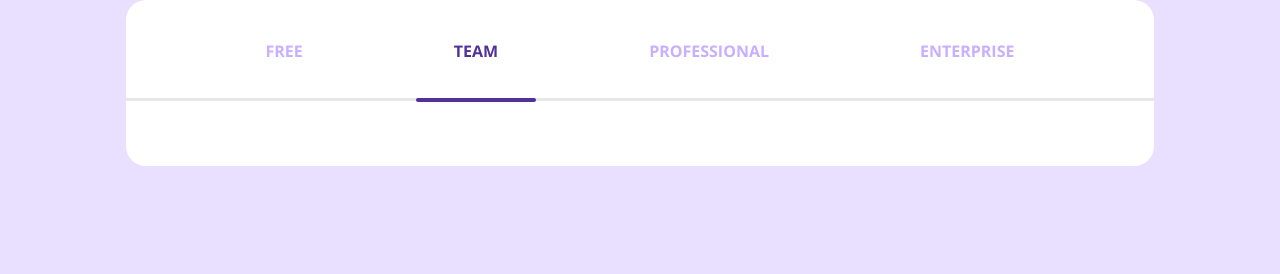
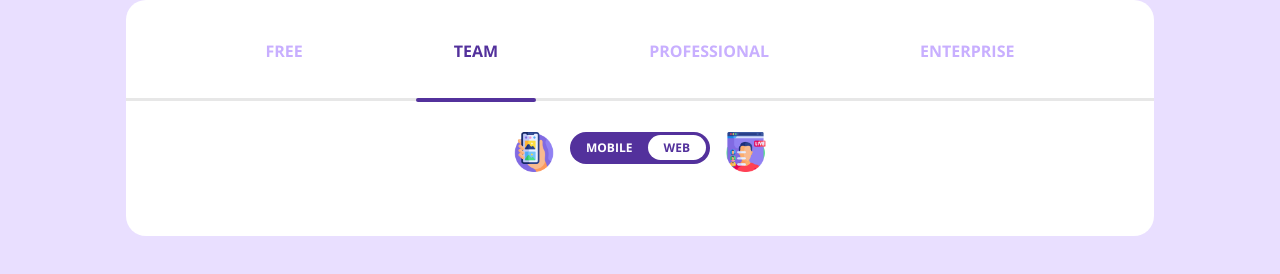
Before and after one commit to jordansbenjamin/Cost-Estimator_Project, a plain HTML site: page index.html in a window 1280 px wide. Shown: the part 126-400 px from the top of the page. Drawn offline with nearby package versions, Linux system fonts and the light colour scheme.

Commit message:
Finished styling the toggle section

```diff
--- a/index.css
+++ b/index.css
@@ -36,6 +36,7 @@ h1 {
     font-weight: bold;
     color: rgb(200, 175, 255);
     padding: 16px;
+    margin-bottom: 30px;
 }
 
 .tabs p {
@@ -71,3 +72,38 @@ h1 {
     z-index: 2;
     border-radius: 10px;
 }
+
+.toggle-wrapper {
+    display: flex;
+}
+
+.toggle-wrapper img {
+    height: 40px;
+    margin: 0 16px;
+}
+
+.toggle {
+    background-color: rgb(83, 49, 156);
+    height: 32px;
+    width: 140px;
+    border-radius: 20px;
+    display: flex;
+    justify-content: space-between;
+    align-items: center;
+    box-sizing: border-box;
+    padding: 0 4px 0 16px;
+    text-transform: uppercase;
+    font-weight: bold;
+    font-size: 12px;
+}
+
+.toggle span:first-of-type {
+    color: white;
+}
+
+.toggle span:last-of-type {
+    background-color: white;
+    color: rgb(83, 49, 156);
+    padding: 4px 16px;
+    border-radius: 20px;
+}
--- a/index.html
+++ b/index.html
@@ -23,6 +23,14 @@
 				<p>Enterprise</p>
 			</div>
 			<div class="line"></div>
+			<div class="toggle-wrapper">
+				<img src="images/icon1.png" alt="" />
+                <div class="toggle">
+                    <span>Mobile</span>
+                    <span>Web</span>
+                </div>
+				<img src="images/icon2.png" alt="" />
+			</div>
 		</div>
 	</body>
 </html>
```
Lines whose indentation alone changed are shown as unchanged.
